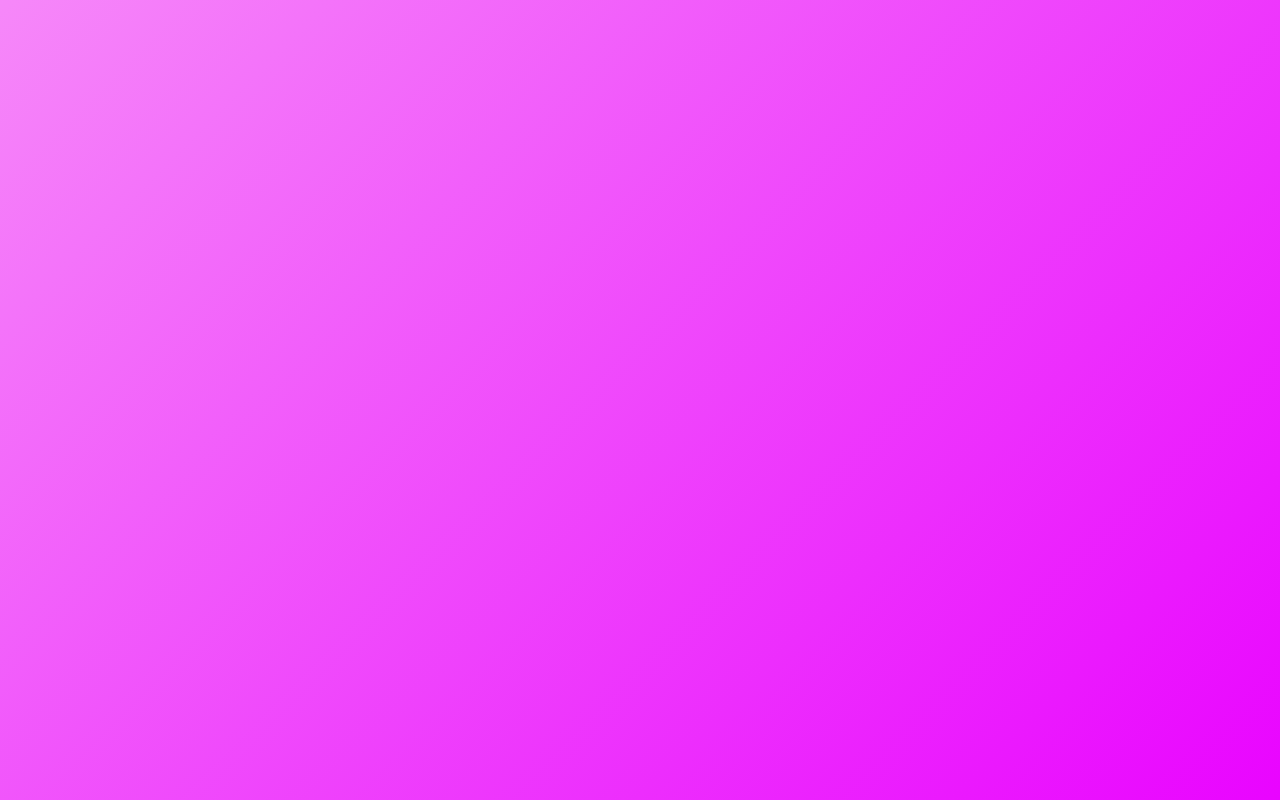
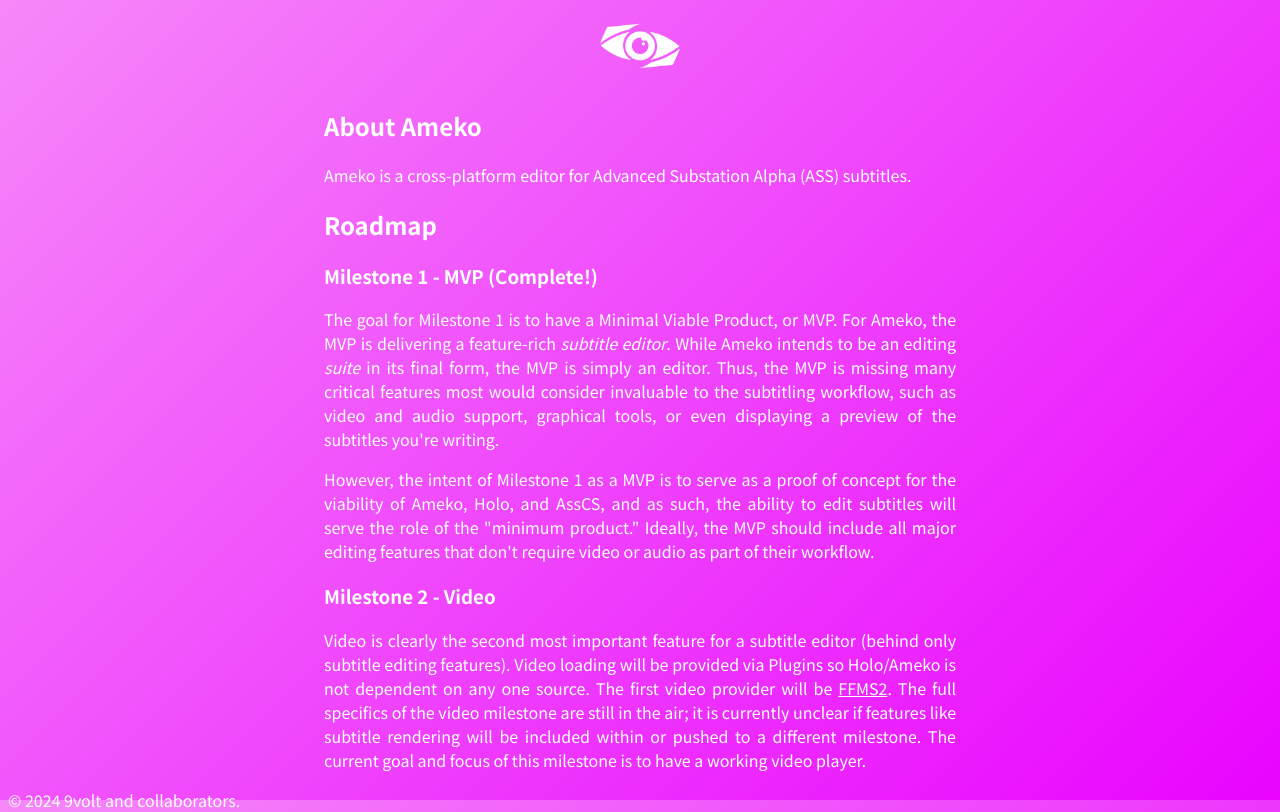
Before and after one commit to 9vult/AmekoOnTheWeb, a SvelteKit app: page /about in a window 1280 px wide. Built offline with nearby package versions, Linux system fonts and the light colour scheme.

Commit message:
Add a basic About page and some placeholders

```diff
--- a/src/routes/+layout.svelte
+++ b/src/routes/+layout.svelte
@@ -1,7 +1,9 @@
 {#key data.pathname}
-  <div id="slot-content" in:fly={tranIn} out:fly={transOut}>
-    <slot />
-  </div>
+  <main>
+    <div id="slot-content" in:fly={tranIn} out:fly={transOut}>
+      <slot />
+    </div>
+  </main>
 {/key}
 
 <script>
--- a/src/routes/about/+page.svelte
+++ b/src/routes/about/+page.svelte
@@ -0,0 +1,94 @@
+<main>
+  <header class="head">
+    <a href="/"><img id="logo" src="/ameko-1000x.png" alt="Ameko Logo" /></a>
+  </header>
+  <section class="content">
+    <h1>About Ameko</h1>
+    <p>
+      Ameko is a cross-platform editor for Advanced Substation Alpha (ASS) subtitles.
+    </p>
+
+    <h2>Roadmap</h2>
+    <h3>Milestone 1 - MVP (Complete!)</h3>
+
+    <p>
+      The goal for Milestone 1 is to have a Minimal Viable Product, or MVP. For Ameko, the MVP is delivering a feature-rich <i>subtitle editor</i>.
+      While Ameko intends to be an editing <i>suite</i> in its final form, the MVP is simply an editor. Thus, the MVP is missing many critical features
+      most would consider invaluable to the subtitling workflow, such as video and audio support, graphical tools, or even displaying a preview of
+      the subtitles you're writing.
+    </p>
+    <p>
+      However, the intent of Milestone 1 as a MVP is to serve as a proof of concept for the viability of Ameko, Holo, and AssCS, and as such, the ability to
+      edit subtitles will serve the role of the "minimum product." Ideally, the MVP should include all major editing features that don't require
+      video or audio as part of their workflow.
+    </p>
+
+    <h3>Milestone 2 - Video</h3>
+    <p>
+      Video is clearly the second most important feature for a subtitle editor (behind only subtitle editing features).
+      Video loading will be provided via Plugins so Holo/Ameko is not dependent on any one source. The first video provider will be <a href="https://github.com/FFMS/ffms2">FFMS2</a>.
+      The full specifics of the video milestone are still in the air; it is currently unclear if features like subtitle rendering will
+      be included within or pushed to a different milestone. The current goal and focus of this milestone is to have a working video player.
+    </p>
+  </section>
+  <footer class="foot">
+    &copy 2024 9volt and collaborators.
+  </footer>
+</main>
+
+<style>
+  main {
+    display: grid;
+    height: calc(100vh - 1rem);
+    grid-template-columns: 0.5fr 1fr 0.5fr;
+    grid-template-rows: 10vh 1fr auto;
+    padding: 0.5rem;
+    font-size: 1rem;
+  }
+
+  .content {
+    grid-row: 2;
+    grid-column: 2;
+  }
+
+  .content p {
+    text-align: justify;
+  }
+
+  .head {
+    display: flex;
+    flex-direction: column;
+    align-items: center;
+    justify-content: center;
+    grid-row: 1;
+    grid-column: 2;
+  }
+
+  .head a img {
+    height: 10vh;
+    transition: ease 0.35s;
+  }
+
+  .head a img:hover {
+    rotate: 180deg;
+  }
+
+  .foot {
+    grid-row: 3;
+    font-size: 1rem;
+  }
+
+  a {
+    color: white;
+  }
+
+  a:visited {
+    color: white;
+  }
+
+  @media screen and (max-width: 1200px) {
+    main {
+      grid-template-columns: 2rem 1fr 2rem;
+    }
+  }
+</style>
--- /dev/null
+++ b/src/routes/dev/+page.svelte
@@ -0,0 +1,3 @@
+<main>
+  Development
+</main>
--- /dev/null
+++ b/src/routes/docs/+page.svelte
@@ -0,0 +1,3 @@
+<main>
+  Documentation
+</main>
```
Also changed, not shown: src/routes/(home)/+page.svelte (+16 -2 lines).
